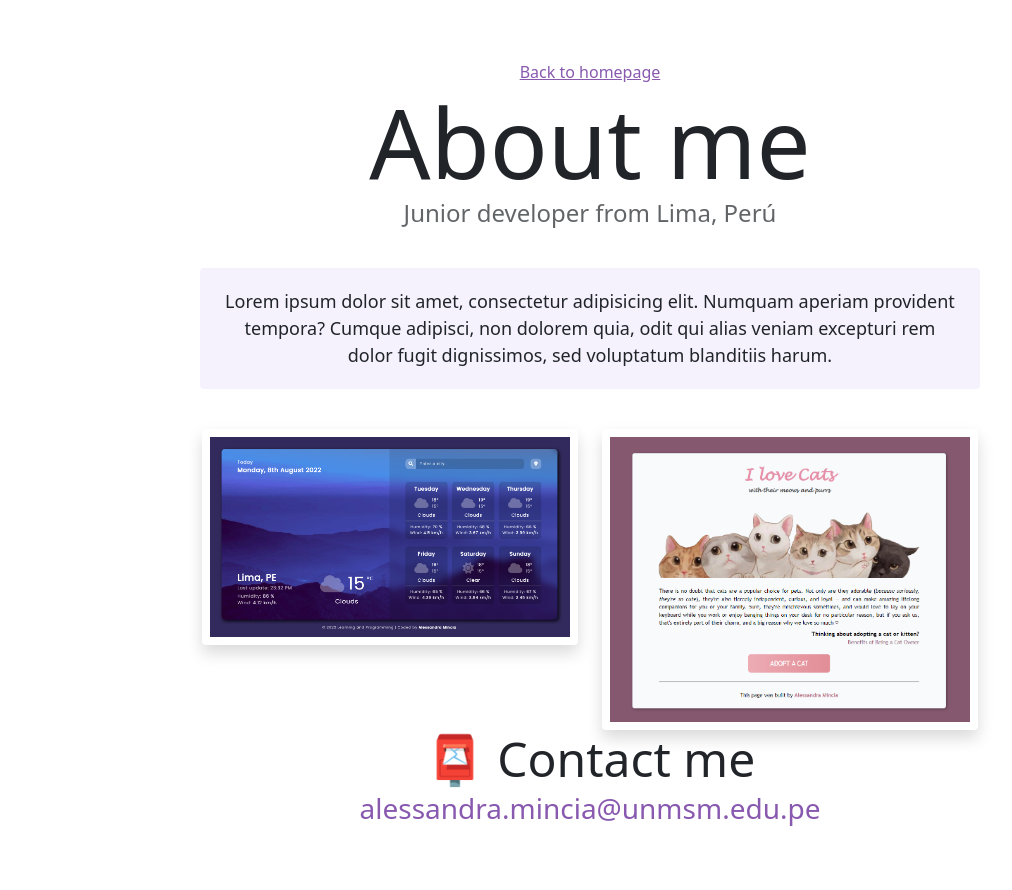
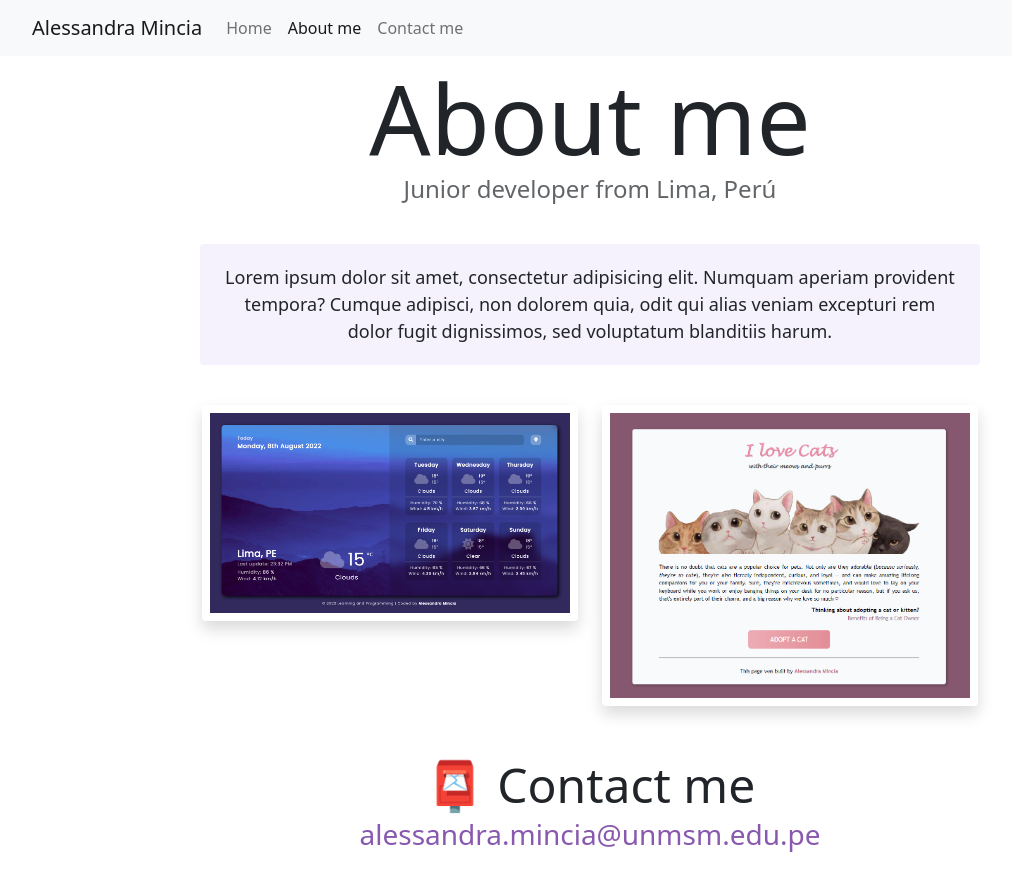
Before and after one commit to aleeMR/TL-Prueba, a plain HTML site: page about.html in a window 1280 px wide. Shown: the whole page, without its empty margins (50-1062 px from the left). Drawn offline with nearby package versions, Linux system fonts and the light colour scheme.

Commit message:
Actualizando barra de navegación

```diff
--- a/about.html
+++ b/about.html
@@ -19,7 +19,37 @@
     <title>About Me</title>
   </head>
   <body>
-    <a href="index.html" class="homepage-link">Back to homepage</a>
+    <nav class="navbar navbar-expand-lg navbar-light bg-light fixed-top">
+      <div class="container">
+        <a class="navbar-brand" href="index.html">Alessandra Mincia</a>
+        <button
+          class="navbar-toggler"
+          type="button"
+          data-bs-toggle="collapse"
+          data-bs-target="#navbarNav"
+          aria-controls="navbarNav"
+          aria-expanded="false"
+          aria-label="Toggle navigation"
+        >
+          <span class="navbar-toggler-icon"></span>
+        </button>
+        <div class="collapse navbar-collapse" id="navbarNav">
+          <ul class="navbar-nav">
+            <li class="nav-item">
+              <a class="nav-link" aria-current="page" href="index.html"
+                >Home</a
+              >
+            </li>
+            <li class="nav-item">
+              <a class="nav-link active" href="about.html">About me</a>
+            </li>
+            <li class="nav-item">
+              <a class="nav-link" href="about.html#contact">Contact me</a>
+            </li>
+          </ul>
+        </div>
+      </div>
+    </nav>
     <h1>About me</h1>
     <h3>Junior developer from Lima, Perú</h3>
     <div class="about-paragraphs text-center">
--- a/styles/style.css
+++ b/styles/style.css
@@ -86,6 +86,10 @@
   margin: 10px;
 }
 
+#contact {
+  padding-top: 50px;
+}
+
 .email-link {
   display: flex;
   justify-content: center;
```
